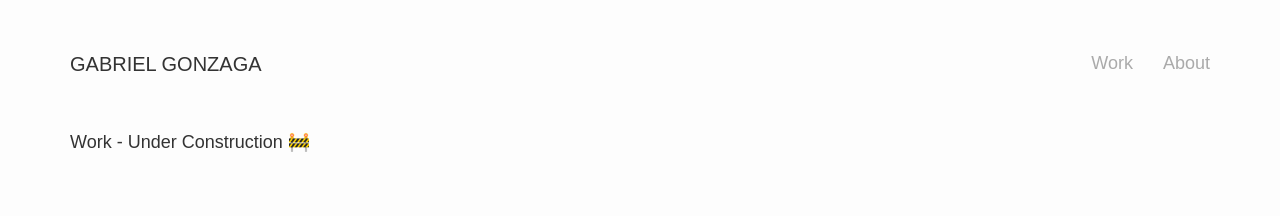
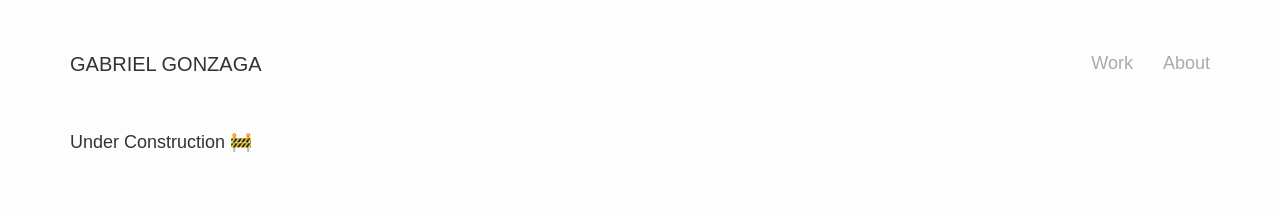
Before and after one commit to gabrielmgonzaga/portfolio-react, a React (Create React App) app: page /work in a window 1280 px wide. Shown: the top 216 px of the page. Built offline with nearby package versions, Linux system fonts and the light colour scheme.

Commit message:
Modify redundant alt attribute

```diff
--- a/src/pages/About.js
+++ b/src/pages/About.js
@@ -14,7 +14,7 @@ export default function Blog() {
 
                 <h2>About</h2>
 
-                <img src="https://gabegonzaga.io/assets/gabriel-bw.jpg" alt="Gabriel Gonzaga image" />
+                <img src="https://gabegonzaga.io/assets/gabriel-bw.jpg" alt="Gabriel Gonzaga black and white" />
 
                 <p>Hi, I'm Gabriel. I believe <em>technology and information</em> is a platform to give individuals power and knowledge to transcend and simplify lives. I'm driven to educate and provide easy to use products to have a positive impact for both information consumers, businesses, and startups.</p>
 
--- a/src/pages/Work.js
+++ b/src/pages/Work.js
@@ -10,7 +10,7 @@ export default function CaseStudies() {
                 <title>Gabriel Gonzaga - UX Work</title>
             </Helmet>
 
-            Work - Under Construction 🚧
+            Under Construction 🚧
         </div>
     )
 }
```
